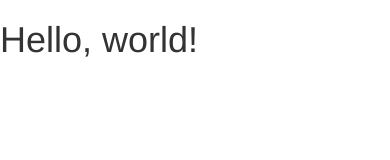
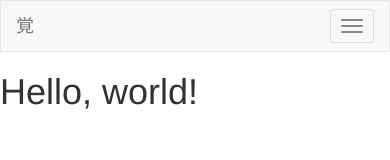
Before and after one commit to hubnari/hubnari.github.io, a plain HTML site: page index.html in a window 390 px wide. Drawn offline with nearby package versions, Linux system fonts and the light colour scheme.

Commit message:
navbar add

```diff
--- a/index.html
+++ b/index.html
@@ -11,8 +11,37 @@
     <script src="//ajax.googleapis.com/ajax/libs/jquery/1.11.3/jquery.min.js"></script>
     <!-- BootstrapのJS読み込み -->
     <script src="//maxcdn.bootstrapcdn.com/bootstrap/3.3.5/js/bootstrap.min.js"></script>
+
+    <style>
+
+    </style>
+
   </head>
   <body>
+
+    <header>
+      <nav class="navbar navbar-default">
+        <div class="container-fluid">
+          <div class="navbar-header">
+            <button type="button" class="navbar-toggle collapsed" data-toggle="collapse" data-target="#bs-example-navbar-collapse-1" aria-expanded="false">
+              <span class="sr-only">Toggle navigation</span>
+              <span class="icon-bar"></span>
+              <span class="icon-bar"></span>
+              <span class="icon-bar"></span>
+            </button>
+            <a class="navbar-brand" href="#">覚</a>
+          </div>
+
+        </div>
+      </nav>
+    </header>
+
+
     <h1>Hello, world!</h1>
+
+    <footer>
+
+    </footer>
+
   </body>
 </html>
```
